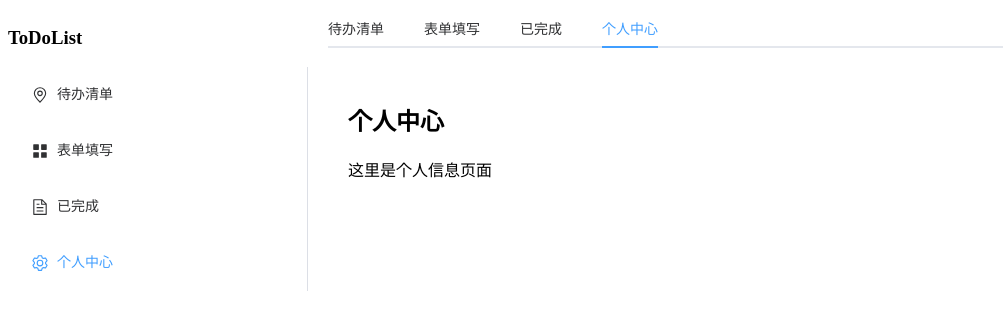
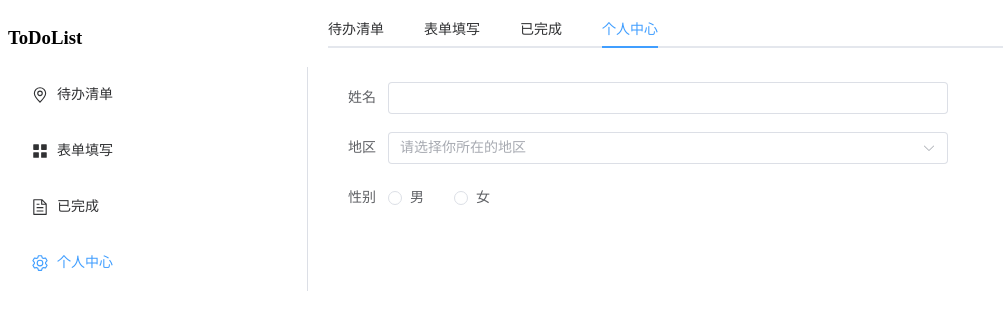
Before and after one commit to JiShuang11/todolist, a Vue app: page /user in a window 1280 px wide. Shown: the top 310 px of the page, without its empty margins (0-1003 px from the left). Built offline with nearby package versions, Linux system fonts and the light colour scheme; the HTML template or start-up script is replaced by a standard one.

Commit message:
feat(用户信息): 添加个人信息表单以收集用户数据
引入表单组件，包含姓名输入框、地区选择下拉菜单和性别单选按钮，用于收集和提交用户信息。

```diff
--- a/src/views/UserInfo/index.vue
+++ b/src/views/UserInfo/index.vue
@@ -1,13 +1,45 @@
 <script setup lang="ts">
+import { reactive } from 'vue';
 import MainLayout from '@/components/MainLayout.vue';
+const form = reactive({
+    name: '',
+    region: '',
+    resource: '',
+});
+
+const onSubmit = () => {
+    console.log('submit!');
+};
 </script>
 
 <template>
     <MainLayout>
         <template #user>
-            <div style="padding: 20px;">
-                <h2>个人中心</h2>
-                <p>这里是个人信息页面</p>
+            <div style="padding: 20px">
+                <el-form
+                    :model="form"
+                    label-width="auto"
+                    style="max-width: 600px"
+                >
+                    <el-form-item label="姓名">
+                        <el-input v-model="form.name" />
+                    </el-form-item>
+                    <el-form-item label="地区">
+                        <el-select
+                            v-model="form.region"
+                            placeholder="请选择你所在的地区"
+                        >
+                            <el-option label="上海" value="shanghai" />
+                            <el-option label="北京" value="beijing" />
+                        </el-select>
+                    </el-form-item>
+                    <el-form-item label="性别">
+                        <el-radio-group v-model="form.resource">
+                            <el-radio value="Sponsor">男</el-radio>
+                            <el-radio value="Venue">女</el-radio>
+                        </el-radio-group>
+                    </el-form-item>
+                </el-form>
             </div>
         </template>
     </MainLayout>
```
